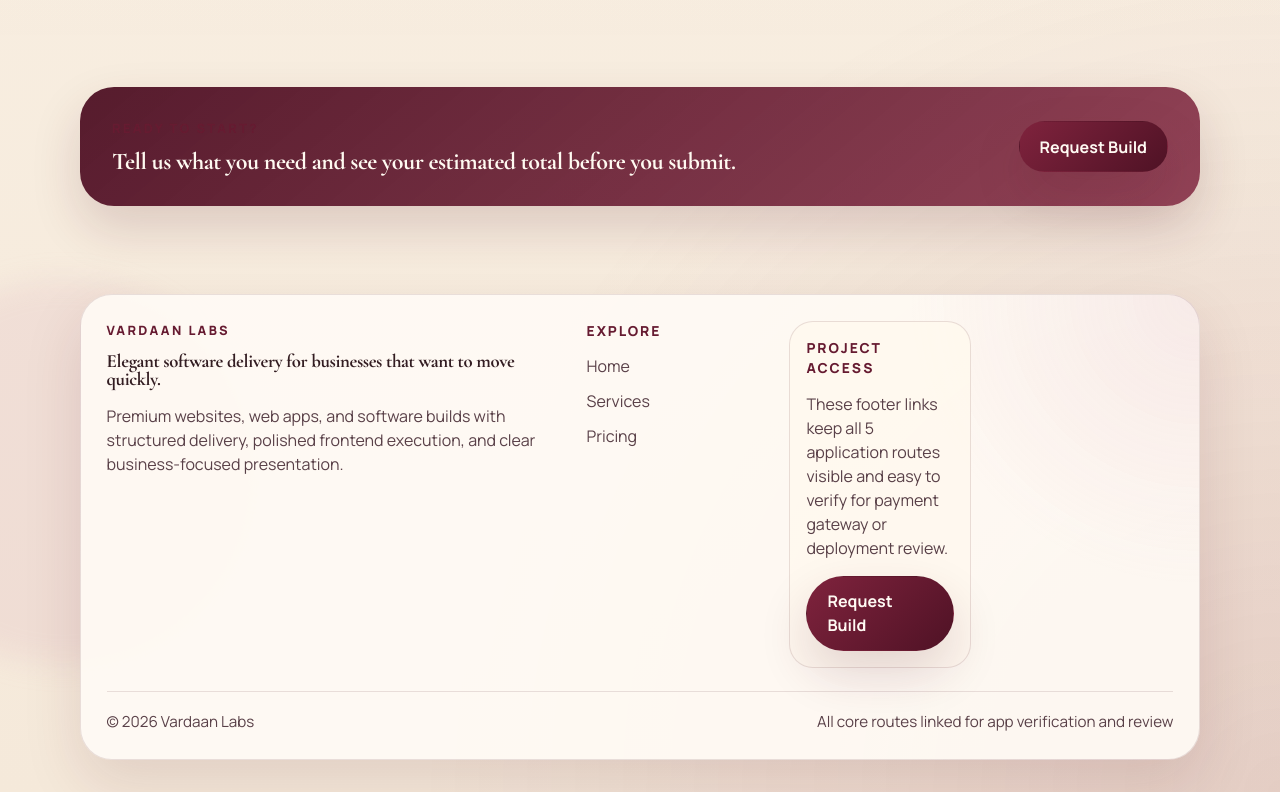
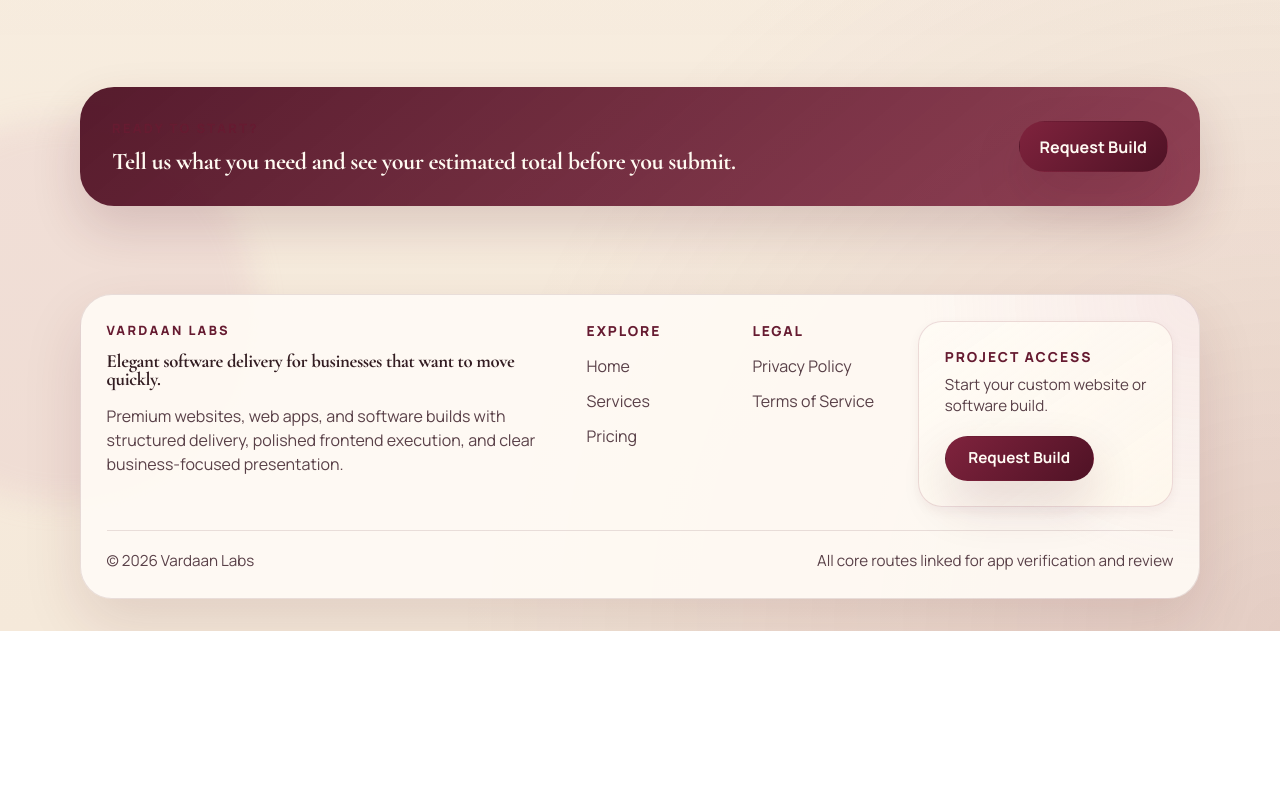
Before and after one commit to Satyam4755/vardaan, a React (Vite) app in the folder frontend/: page / in a window 1280 px wide. Shown: the part 2404-3196 px from the top of the page. After the commit the page ends 3035 px from the top, so only its background shows below. Built offline with nearby package versions, Linux system fonts and the light colour scheme; no server answers.

Commit message:
new update: added google signin option closing version V3.1

```diff
--- a/frontend/src/components/Footer.jsx
+++ b/frontend/src/components/Footer.jsx
@@ -4,6 +4,11 @@
   { label: 'Home', to: '/' },
   { label: 'Services', href: '/#services' },
   { label: 'Pricing', href: '/#pricing' },
+];
+
+const legalLinks = [
+  { label: 'Privacy Policy', to: '/privacy' },
+  { label: 'Terms of Service', to: '/terms' },
 ];
 
 function Footer() {
@@ -40,12 +45,20 @@
               </div>
             </section>
 
+            <section>
+              <h4>Legal</h4>
+              <div className="footer-links">
+                {legalLinks.map((link) => (
+                  <Link key={link.label} to={link.to}>
+                    {link.label}
+                  </Link>
+                ))}
+              </div>
+            </section>
+
             <section className="footer-cta">
               <h4>Project Access</h4>
-              <p>
-                These footer links keep all 5 application routes visible and easy to verify for
-                payment gateway or deployment review.
-              </p>
+              <p>Start your custom website or software build.</p>
               <Link className="btn btn--primary" to="/request-build">
                 Request Build
               </Link>
--- a/frontend/src/styles/index.css
+++ b/frontend/src/styles/index.css
@@ -780,9 +780,9 @@
 
 .site-footer__columns {
   display: grid;
-  grid-template-columns: repeat(3, minmax(0, 1fr));
-  gap: 1.35rem;
-  width: min(100%, 44rem);
+  grid-template-columns: 1fr 1fr 1.8fr;
+  gap: 1.5rem;
+  width: min(100%, 48rem);
 }
 
 .site-footer__columns h4 {
@@ -832,15 +832,31 @@
 }
 
 .footer-cta {
-  padding: 1rem;
-  border: 1px solid rgba(79, 18, 37, 0.12);
+  display: flex;
+  flex-direction: column;
+  align-items: flex-start;
+  padding: 1.6rem;
+  border: 1px solid rgba(127, 35, 61, 0.15);
   border-radius: 24px;
-  background: rgba(255, 248, 237, 0.72);
+  background: linear-gradient(145deg, rgba(255, 251, 245, 0.95), rgba(255, 248, 237, 0.8));
+  box-shadow: 0 4px 12px rgba(79, 18, 37, 0.05);
+}
+
+.footer-cta h4 {
+  margin: 0 0 0.4rem !important;
 }
 
 .footer-cta p {
-  margin-top: 0;
+  margin: 0 0 1.2rem;
+  font-size: 0.95rem;
+  line-height: 1.4;
   color: var(--ink-500);
+}
+
+.footer-cta .btn {
+  padding: 0.6rem 1.4rem;
+  min-height: 2.8rem;
+  font-size: 0.95rem;
 }
 
 .site-footer__bottom {
```
Also changed, not shown: 1 other file (tests, documents, lock files or other folders).
